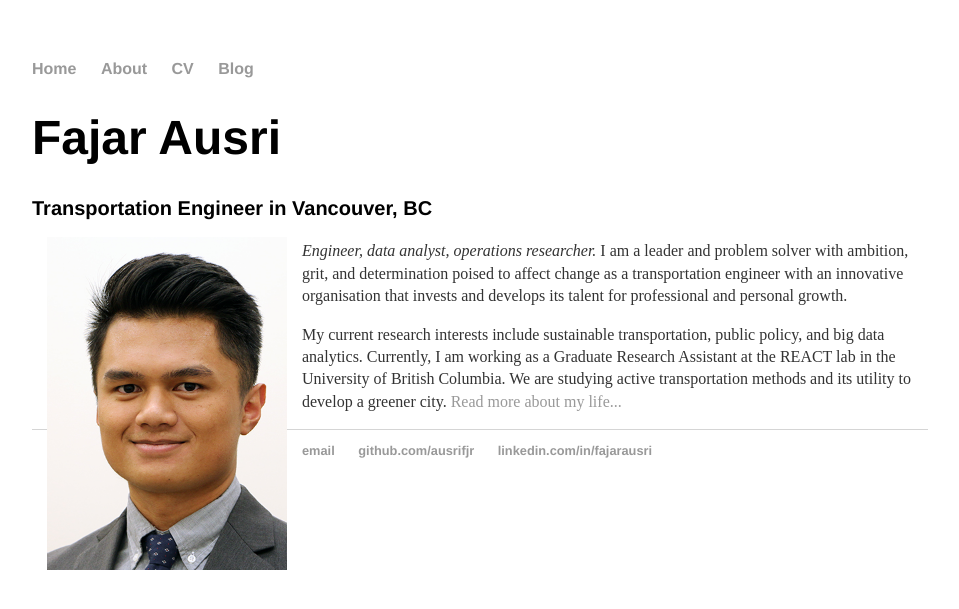
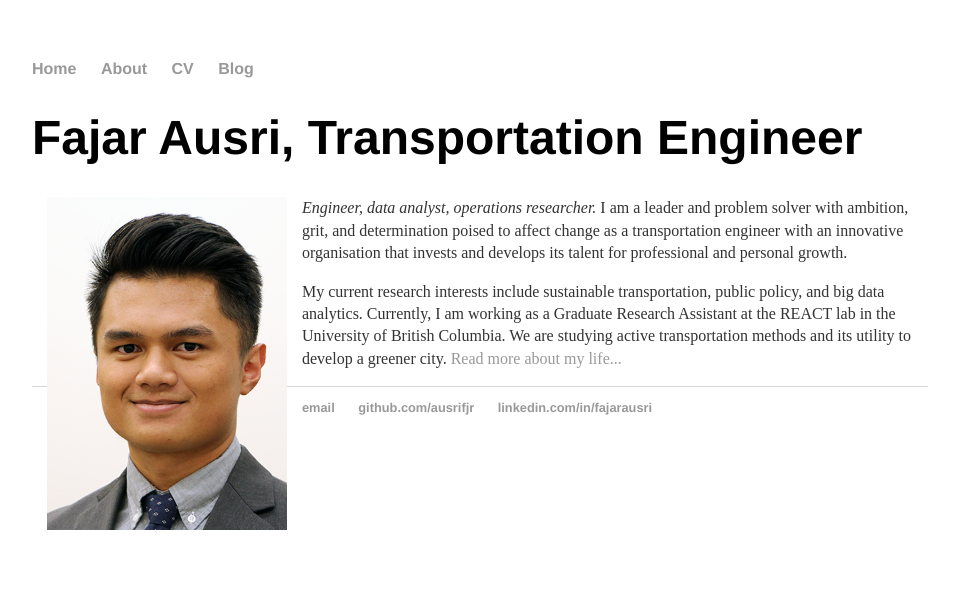
Before and after one commit to ausrifjr/ausrifjr.github.io, a Jekyll site: the page built from index.html, in a window 1280 px wide. Shown: the top 609 px of the page, without its empty margins (160-1119 px from the left). Built offline with Jekyll 4.4.1, drawn with Linux system fonts in a browser that asks for light colours.

Commit message:
Update index.html

```diff
--- a/index.html
+++ b/index.html
@@ -3,8 +3,7 @@ layout: default
 title: Fajar Ausri
 ---
 <div class="blurb">
-	<h1>Fajar Ausri</h1>
-	<h2>Transportation Engineer in Vancouver, BC</h2>
+	<h1>Fajar Ausri, Transportation Engineer</h1>
 	<p><img style="padding: 0 15px; float: left;" src="/assets/Photo_20170916b.jpg" alt="Fajar Ausri" width="240" height="333"></p>
 	<p style="margin-top: 20px;"> </p>
 	<p><em>Engineer, data analyst, operations researcher. </em> I am a leader and problem solver with ambition, grit, and determination poised to affect change as a transportation engineer with an innovative organisation that invests and develops its talent for professional and personal growth.</p>
```
